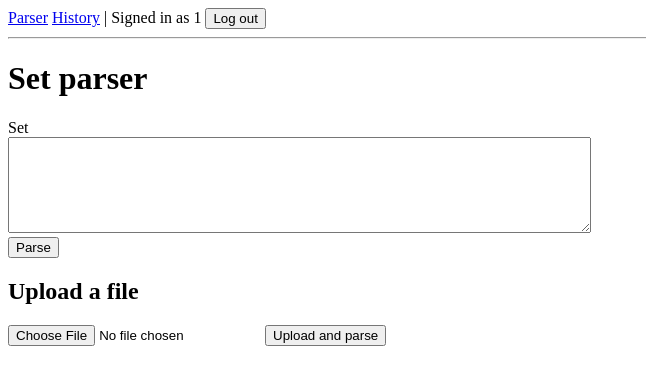
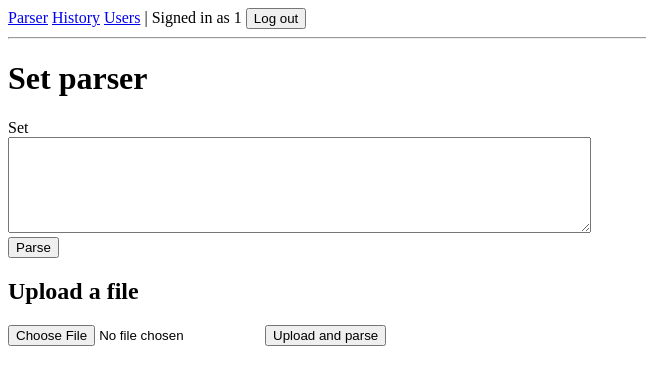
Before and after one commit to fezlr/web-tree-parser, a Spring Boot app: page / in a window 1280 px wide. Shown: the top 385 px of the page, without its empty margins (0-646 px from the left). Run offline with Spring Boot 4, Linux system fonts and the light colour scheme; a user stored in the database is signed in; some of the project's set-up classes (security, data sources, template engines, error pages and the like) are left out, and stand-ins take their place; some libraries are stand-ins or nearby versions.

Commit message:
Add users link for admins in nav
Only admins can see link to users page.
There they can block or change role of any user.

```diff
--- a/src/main/resources/templates/fragments/nav.html
+++ b/src/main/resources/templates/fragments/nav.html
@@ -5,6 +5,7 @@
 <nav th:fragment="nav">
     <a th:href="@{/}">Parser</a>
     <a th:href="@{/history}">History</a>
+    <a th:href="@{/admin/users}" sec:authorize="hasRole('ADMIN')">Users</a>
     <span>| Signed in as <span sec:authentication="name"></span></span>
     <form th:action="@{/logout}" method="post" style="display: inline">
         <button type="submit">Log out</button>
```
